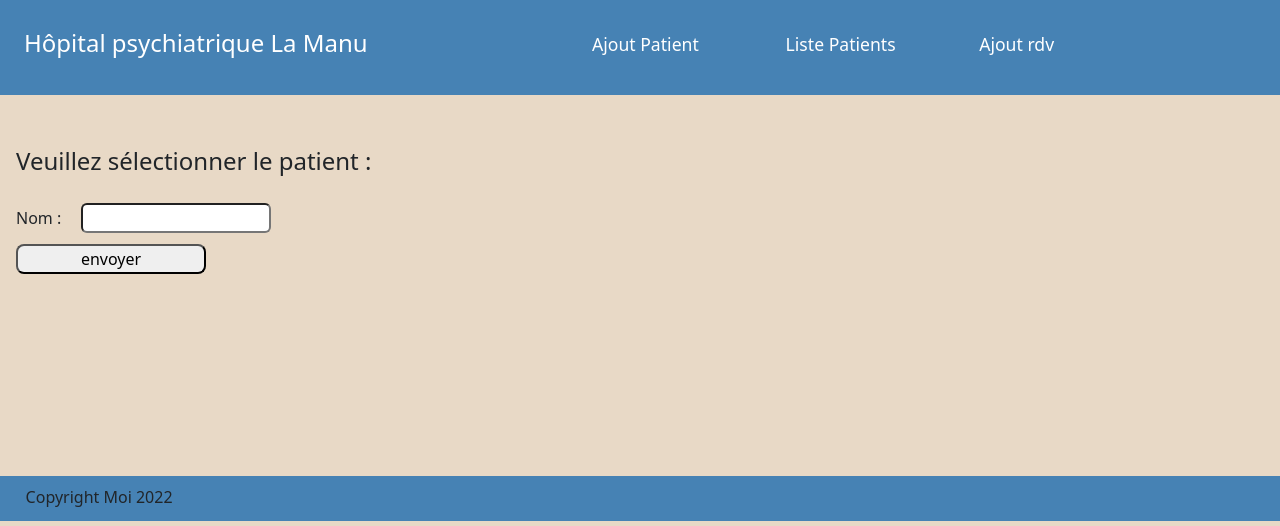
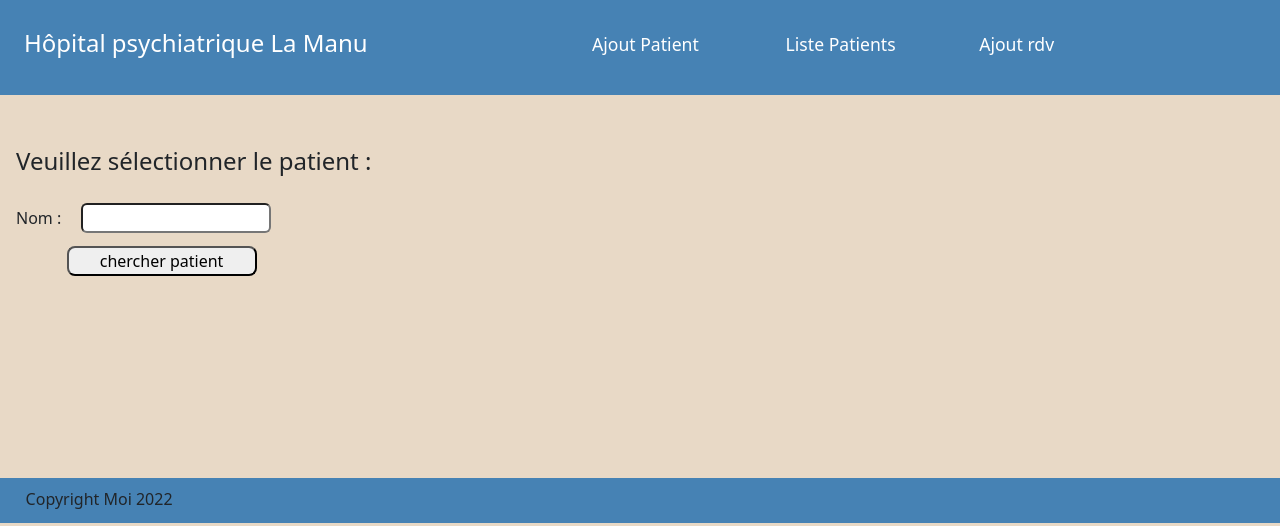
Before and after one commit to TheoSoko/Projet-Hopital-LaManu, a PHP site: page /ajout-rdv.php in a window 1280 px wide. Shown: the top 526 px of the page. Run offline with PHP 8.4, Linux system fonts and the light colour scheme.

Commit message:
exercice 5 quasi fini

```diff
--- a/ajout-rdv.php
+++ b/ajout-rdv.php
@@ -4,22 +4,65 @@ include 'parts/header.php';
 require 'controllers/patient-rdvCtrl.php'
 ?>
 
-<form action="" method="GET" class="ms-3">
+<!-- Premier formulaire: s'affiche tant que le patient n'est pas sélectionné -->
+<?php if (!isset($_POST['patientSelect'])) { ?>
+    <form action="" method="GET" class="ms-3 mb-5">
         <p class="fs-4 mb-4"> Veuillez sélectionner le patient : </p>
         <div>
-        <label for="searchPatient" class="labelForm me-3"> Nom : </label>
-        <input type="search" name="searchPatientLastName">
+            <label for="searchPatientLastName" class="labelForm me-3"> Nom : </label>
+            <input type="search" name="searchPatientLastName" id="searchPatientLastName">
         </div>
-    <input type="submit" name="patientRdv" value="envoyer">
+        <input type="submit" name="patientSearch" value="chercher patient" id="rdvSubmit">
     </form>
+<?php } ?>
 
-<?php if (isset($_GET['patientRdv']) && isset($SearchedPatientList)){
-            foreach ($SearchedPatientList as $patient){ ?>
-            <p><?=$patient->lastname;?></p>
-            <p><?=$patient->firstname;?></p>
-            <p><?=$patient->birthdateView;?></p>
+<!-- Deuxième formulaire: s'affiche si la recherche a été effectuée -->
+<?php if (isset($_GET['patientSearch']) && isset($SearchedPatientList) && !isset($_POST['patientSelect'])){  ?>
+        <div class="row">
+          <?php foreach ($SearchedPatientList as $patient){ ?>
+                <form action="" method="POST" class="col">
+                    <div class="card">
+                        <div class="card-body">
+                            <p class="card-text"><?=$patient->lastname?></p>
+                            <p class="card-text"><?=$patient->firstname?></p>
+                            <p class="card-text">Né(e) le <?=$patient->birthdateView;?></p>
+                            <input type="hidden" value="<?=$patient->id?>" name="idInput">
+                            <input type="hidden" value="<?=$patient->lastname?>" name="lastNameInput">
+                            <input type="hidden" value="<?=$patient->firstname?>" name="firstNameInput">
+                            <input type="hidden" value="<?=$patient->birthdateView?>" name="birthdateInput">
+                            <input type="submit" value="Sélectionner ce patient" class="btn btn-primary" name="patientSelect">
+                        </div>
+                    </div>
+                </form>
             <?php } ?>
+        </div>
 <?php }else if (isset($errorMessage)){?>
         <p><?= $errorMessage ?></p>
 <?php } ?>
+
+<!-- Troisème formulaire: s'affiche si le patient a été sélectionné -->
+<?php if (isset($_POST['patientSelect'])){ ?>
+        <form action="" method="POST" class="text-center">
+            <label for="dateTimeAppointment" class="h3 mb-5">Veuillez entrer une une date et une heure pour le rdv : </label>
+            <input type="datetime-local" name="dateTimeAppointment">
+            <input type="hidden" value="<?=$_POST['idInput']?>" name="idInput">
+            <div class="mt-2">
+                <input type="submit" value="Confirmer le rdv" name="setAppointment">
+            </div>
+        </form>
+
+    <div class="d-flex justify-content-center mt-4">
+        <div class="card cardPatientLone pt-1 pb-2">
+            <div class="card-body">
+                <p class="card-text"><?=$_POST['lastNameInput']?></p>
+                <p class="card-text"><?=$_POST['firstNameInput']?></p>
+                <p class="card-text">Né(e) le <?=$_POST['birthdateInput']?></p>
+            </div>
+        </div>
+    </div>
+<?php } ?>
+
+<?php if (isset($_POST['setAppointment'])){ ?>
+    <p><?= $result ?></p>
+<?php } ?>
 <?php include 'parts/footer.php' ?>
--- a/assets/css/style.css
+++ b/assets/css/style.css
@@ -101,9 +101,16 @@ input[type=submit]{
 }
 /*  °____°  */
 
-/* Page */
+/* Page rdv */
 .labelForm{
     display: inline;
+}
+#rdvSubmit{
+    margin-left: 4%;
+    margin-top: 1%;
+}
+.cardPatientLone{
+    width: 22rem;
 }
 /* */
 
--- a/controllers/patient-rdvCtrl.php
+++ b/controllers/patient-rdvCtrl.php
@@ -2,15 +2,24 @@
 require 'models/Patients.php';
 require 'models/Rdv.php';
 
-if (isset($_GET['patientRdv'])){
+if (isset($_GET['patientSearch']) && !empty('searchPatientLastName')){
     $lastNameRdv = htmlspecialchars(trim($_GET['searchPatientLastName']));
     $patients = new Patients;
     $patients->setLastnameSearch($lastNameRdv);
 
-    $errorMessage = '';
     if ($patients->getSearchedPatients() != false){
         $SearchedPatientList = $patients->getSearchedPatients();
     } else{
         $errorMessage = 'Désolé, aucun patient de correspond à votre recherche';
     }
 }
+
+if (isset($_POST['setAppointment'])){
+    $id = htmlspecialchars($_POST['idInput']);
+    $dateTimeAppointment = htmlspecialchars($_POST['dateTimeAppointment']);
+    $appointments = new Rdv;
+    $appointments->setIdPatients($id);
+    $appointments->setDateHour($dateTimeAppointment);
+    $result = $appointments->addAppointments();
+
+}
--- a/models/Rdv.php
+++ b/models/Rdv.php
@@ -18,16 +18,21 @@ public function __construct()
 }
 
 
-
 public function addAppointments() {
     $query = 'INSERT INTO ' . $this->table . '(`dateHour`, `idPatients`) VALUES (:dateHour, :idPatients) ';
     $queryStatement = $this->db->prepare($query);
     $queryStatement->bindValue(':dateHour', $this->dateHour, PDO::PARAM_STR);
     $queryStatement->bindValue(':idPatients', $this->idPatients, PDO::PARAM_INT);
     $queryStatement->execute();
-
 }
 
+
+public function setIdPatients($value){
+    $this->idPatients = $value;
+}
+public function setDateHour($value){
+    $this->dateHour = $value;
+}
 
 }
 
```
Lines whose indentation alone changed are shown as unchanged.
